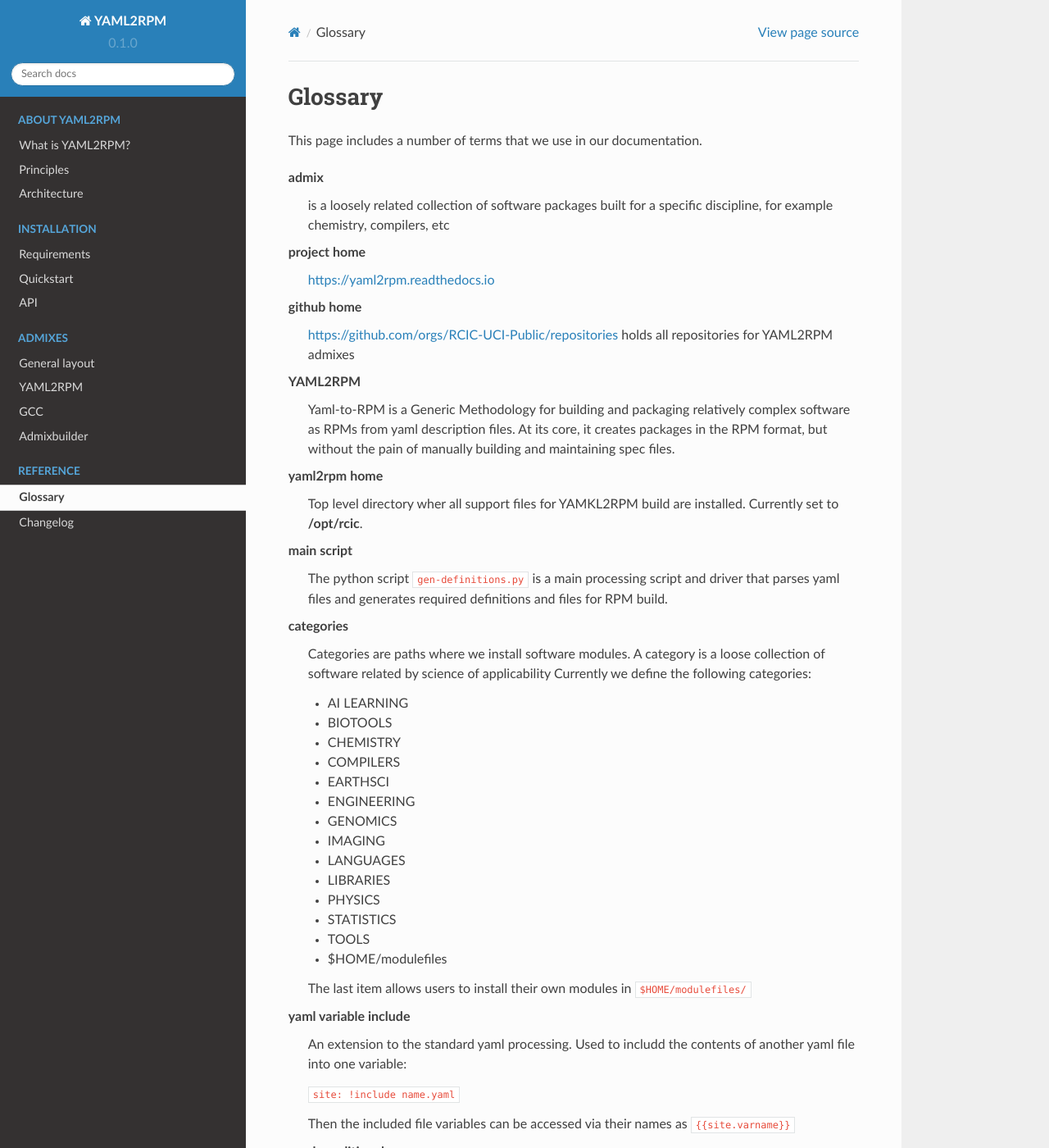
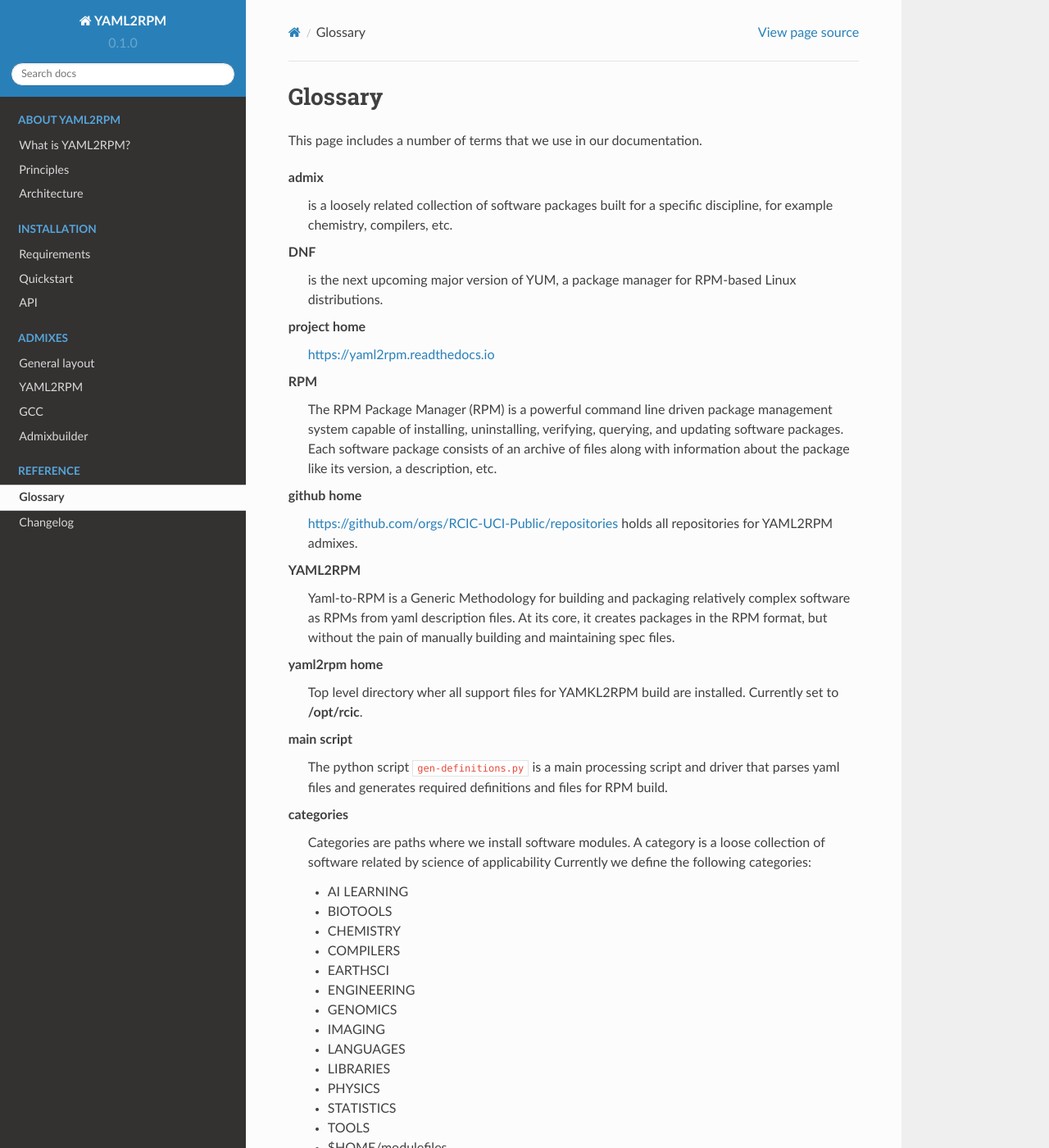
Before and after one commit to RCIC-UCI-Public/yaml2rpm-docs, a Sphinx documentation site: the page built from docs/source/references/glossary.rst, in a window 1280 px wide and 1400 px high. Shown: the whole window at 82% size. Built offline with Sphinx 7.4.7 and the Read the Docs theme 2.0.0, drawn with Linux system fonts in a browser that asks for light colours.

Commit message:
add terms for DNF and RPM

```diff
--- a/docs/source/references/glossary.rst
+++ b/docs/source/references/glossary.rst
@@ -7,14 +7,24 @@ This page includes a number of terms that we use in our documentation.
 
    admix
      is a loosely related collection of software packages built for a specific
-     discipline, for example chemistry, compilers, etc
+     discipline, for example chemistry, compilers, etc.
+
+   DNF
+     is the  next upcoming major version of YUM, a package manager for RPM-based Linux distributions.
 
    project home
      https://yaml2rpm.readthedocs.io
 
+   RPM
+     The RPM Package Manager (RPM) is a powerful command line driven
+     package management system capable of installing, uninstalling,
+     verifying, querying, and updating software packages. Each software
+     package consists of an archive of files along with information about
+     the package like its version, a description, etc.
+
    github home
       https://github.com/orgs/RCIC-UCI-Public/repositories
-      holds all repositories for YAML2RPM admixes
+      holds all repositories for YAML2RPM admixes.
 
    YAML2RPM
       Yaml-to-RPM is a Generic Methodology for building and packaging
@@ -50,7 +60,7 @@ This page includes a number of terms that we use in our documentation.
      - TOOLS
      - $HOME/modulefiles
 
-     The last item allows users to install their own modules in ``$HOME/modulefiles/``
+     The last item allows users to install their own modules in ``$HOME/modulefiles/``.
 
    yaml variable include
      An extension to the standard yaml processing. Used to includd
@@ -58,7 +68,7 @@ This page includes a number of terms that we use in our documentation.
 
      ``site: !include name.yaml``
 
-     Then the included file variables can be accessed via their names as  ``{{site.varname}}``
+     Then the included file variables can be accessed via their names as ``{{site.varname}}``.
 
    yaml conditional
      An extension to the standard yaml processing. A variable takes a
```
